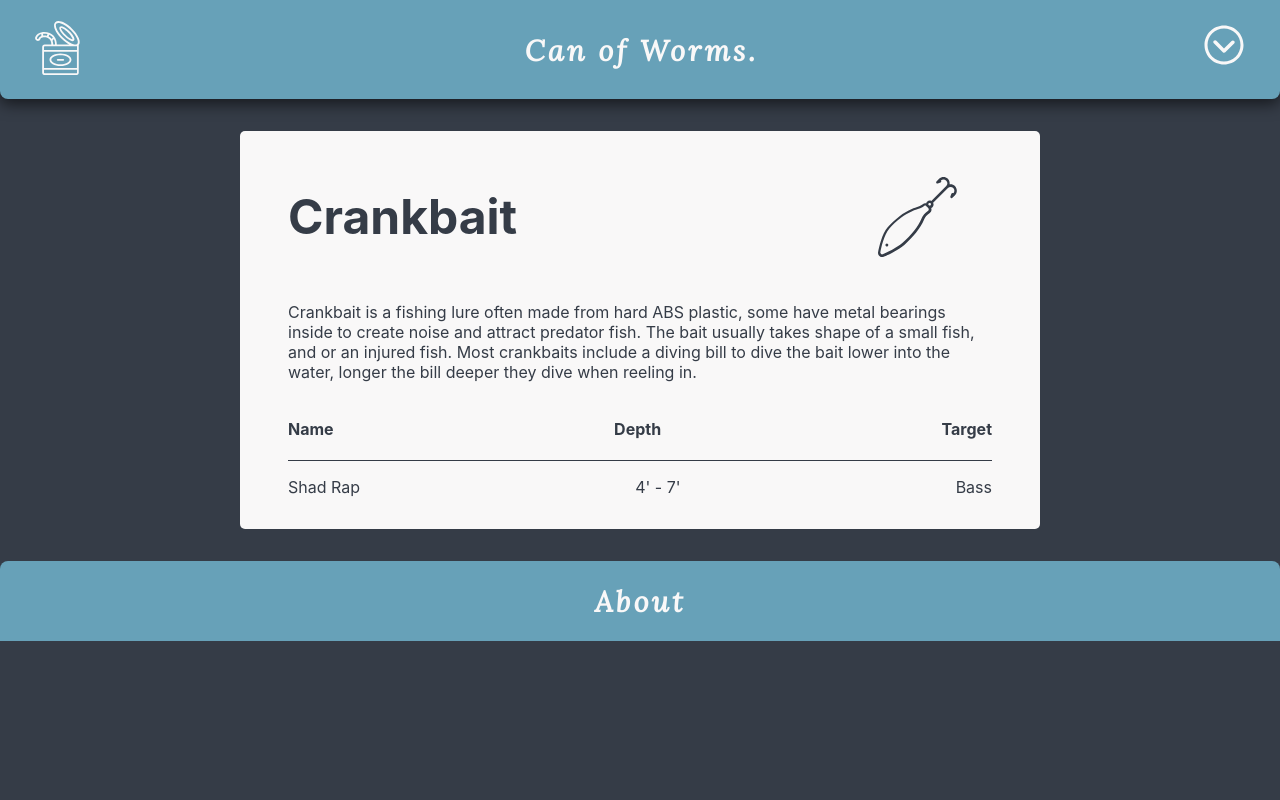
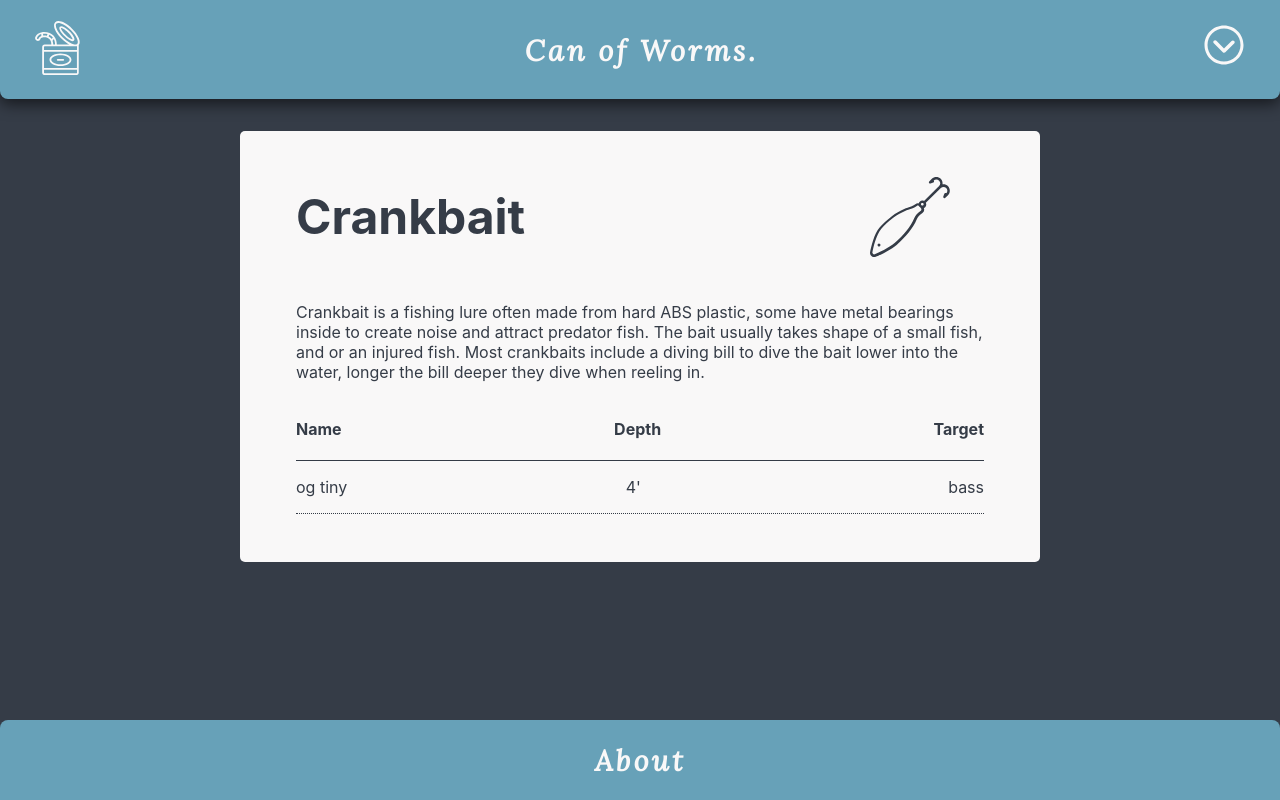
Before and after one commit to JustinLepine/capstone-can-of-worms, a React (Create React App) app: page /crankbait in a window 1280 px wide. Built offline with nearby package versions, Linux system fonts and the light colour scheme; no server answers.

Commit message:
setup get res to populate

```diff
--- a/src/components/Crankbait/Crankbait.js
+++ b/src/components/Crankbait/Crankbait.js
@@ -1,13 +1,38 @@
-import React from "react";
+import React, { useEffect, useState } from "react";
 import CrankbaitIcon from "../../assets/icons/crankbait-dark.svg";
 import "./Crankbait.scss";
+import tools from "../../utils/tools";
+
+const loading = [{
+  "title":"og tiny",
+  "depth":"4'",
+  "target":"bass"
+}]
 
 function Crankbait() {
+  const [inv, setInv] = useState(loading);
+
+  useEffect(() => {
+    tools
+      .getInv()
+      .then((res) => {
+        setInv(res.data);
+      })
+      .catch((err) => {
+        console.log(err);
+      })
+      .finally(function () {});
+  }, []);
+
   return (
     <section className="crankbait">
       <div className="crankbait__top">
         <h1 className="crankbait__title">Crankbait</h1>
-        <img className="crankbait__icon" src={CrankbaitIcon} alt="crankbait icon" />
+        <img
+          className="crankbait__icon"
+          src={CrankbaitIcon}
+          alt="crankbait icon"
+        />
       </div>
       <p>
         Crankbait is a fishing lure often made from hard ABS plastic, some have
@@ -23,9 +48,15 @@ function Crankbait() {
           <h4>Target</h4>
         </div>
         <ul className="crankbait__list">
-          <li>Shad Rap</li>
-          <li>4' - 7'</li>
-          <li>Bass</li>
+          {inv.map((item, index) => {
+            return (
+              <div className="crankbait__info">
+                <li className="crankbait__data" key={index}>{item.title}</li>
+                <li className="crankbait__data">{item.depth}</li>
+                <li className="crankbait__data">{item.target}</li>
+              </div>
+            );
+          })}
         </ul>
       </div>
     </section>
--- a/src/components/Footer/Footer.scss
+++ b/src/components/Footer/Footer.scss
@@ -2,6 +2,9 @@
 @use "../../styles/typography" as *;
 
 .footer {
+    position:fixed;
+    left:0px;
+    bottom:0px;
     margin-top: 1rem;
     background-color: $main;
     width: 100%;
--- a/src/styles/_mixins.scss
+++ b/src/styles/_mixins.scss
@@ -22,7 +22,7 @@
     transition: 0.4s;
 
     @include tablet{
-        padding: 1rem 3rem;
+        padding: 1rem 3.5rem;
     }
 
     @include tablet {
@@ -67,12 +67,26 @@
 
     &__list {
         display: flex;
-        justify-content: space-between;
+        flex-wrap: wrap;
         list-style: none;
         padding: 0;
         border-top: 1px solid $dark-shades;
         padding-top: 1rem;
         margin-top: 0;
+        flex-direction: column;
+    }
+
+    &__info {
+        display: flex;
+        padding-bottom: 1rem;
+        margin-bottom: 1rem;
+        justify-content: space-between;
+        border-bottom: dotted 1px $dark-shades;
+        text-decoration: none;
+    }
+
+    &__data:nth-child(2) {
+        margin-left: -1.8rem;
     }
 }
 
--- a/src/utils/tools.js
+++ b/src/utils/tools.js
@@ -2,6 +2,8 @@ import axios from 'axios';
 
 const tools = {
 
-    getInv: () => axios.get('/inventory'),
+    getInv: () => axios.get('http://localhost:8080/inventory'),
 
 }
+
+export default tools;
```
